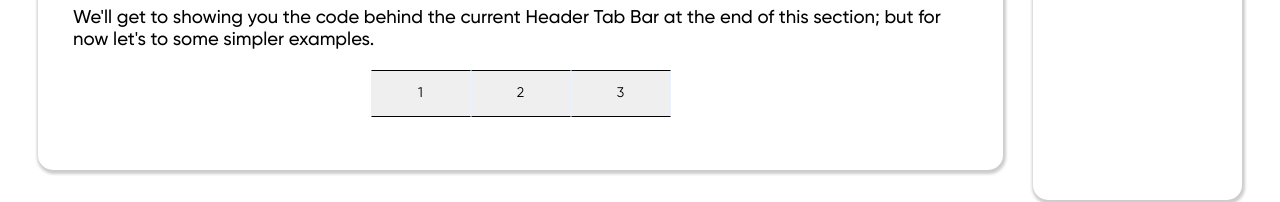
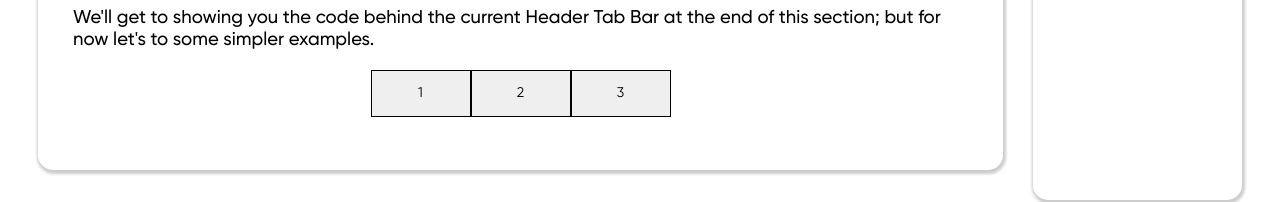
Before and after one commit to NLanese/the-codex, a Next.js app: page /showcases/ostrich-components/ostrich-showcase in a window 1280 px wide. Shown: the part 4300-4502 px from the top of the page. Built offline with nearby package versions, Linux system fonts and the light colour scheme.

Commit message:
Update OstrichTabBar.js

```diff
--- a/OstrichComponents/Tabs/OstrichTabBar.js
+++ b/OstrichComponents/Tabs/OstrichTabBar.js
@@ -119,8 +119,8 @@ export const OstrichTabBar = ({
                 let tempTabStyleX = {
                     justifyContent: 'center',
                     alignItems: 'center',
-                    borderLeft: "0.5px solid #E9F1FF",
-                    borderRight: "0.5px solid #E9F1FF",
+                    borderLeft: "0.5px solid black",
+                    borderRight: "0.5px solid black",
                     color: 'black'
                 }
                 setTabStyleX({...tempTabStyleX, ...tabStyle})
```
